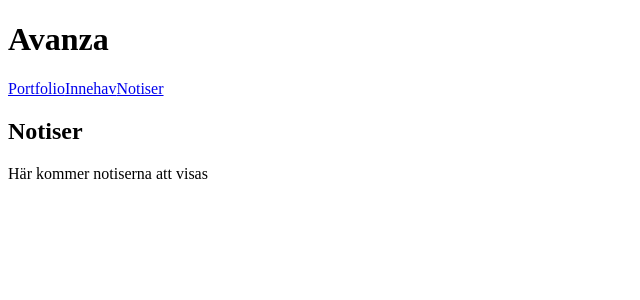
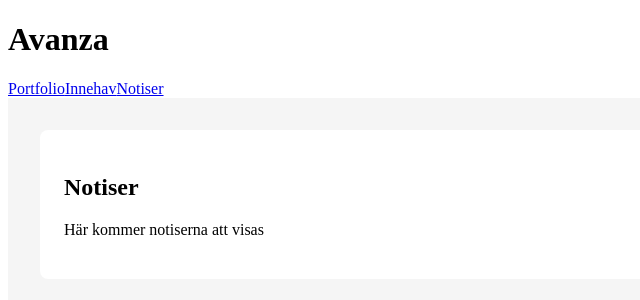
Before and after one commit to chas-challenge-2026/avanza-team1, a React (Vite) app in the folder frontend/: page /alerts in a window 1280 px wide. Shown: the top 300 px of the page, without its empty margins (0-640 px from the left). Built offline with nearby package versions, Linux system fonts and the light colour scheme.

Commit message:
build[frontend]: Add styling for app layout and page content (issue #27)

```diff
--- a/frontend/src/App.css
+++ b/frontend/src/App.css
@@ -0,0 +1,20 @@
+/* Mobile-first, responsive, matches issue 25 design */
+.app-content {
+  background-color: #f5f5f5;
+  min-height: calc(100vh - 80px);
+  padding: 1rem;
+}
+
+.page {
+  background-color: white;
+  padding: 1.5rem;
+  border-radius: 8px;
+}
+
+@media (min-width: 768px) {
+  .app-content {
+    padding: 2rem;
+    max-width: 1200px;
+    margin: 0 auto;
+  }
+}
```
